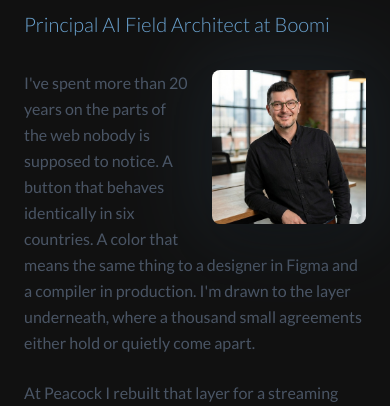
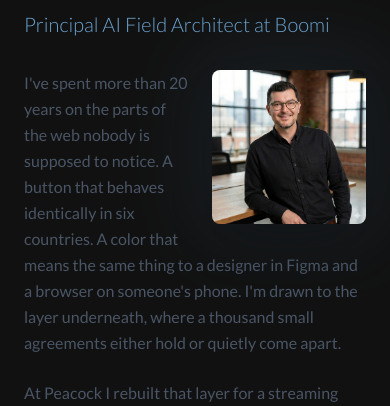
Before and after one commit to joekogit/joekonet-portfolio, a React (Vite) app: page / in a window 390 px wide. Shown: the part 219-625 px from the top of the page. Built offline with nearby package versions, Linux system fonts and the light colour scheme.

Commit message:
Replace compiler/production with browser on someone's phone in Hero
"Compiler in production" read as computer-science jargon in a paragraph about
the web. Figma-to-phone keeps the design/machine pairing and lands the
abstraction on a real device.

```diff
--- a/src/app/components/Hero.tsx
+++ b/src/app/components/Hero.tsx
@@ -26,9 +26,9 @@
           <div className="prose prose-lg max-w-none">
             <p className="text-gray-600 dark:text-gray-400 leading-relaxed mb-6">
               I've spent more than 20 years on the parts of the web nobody is supposed to notice. A button that behaves
-              identically in six countries. A color that means the same thing to a designer in Figma and a compiler in
-              production. I'm drawn to the layer underneath, where a thousand small agreements either hold or quietly
-              come apart.
+              identically in six countries. A color that means the same thing to a designer in Figma and a browser on
+              someone's phone. I'm drawn to the layer underneath, where a thousand small agreements either hold or
+              quietly come apart.
             </p>
             <p className="text-gray-600 dark:text-gray-400 leading-relaxed">
               At Peacock I rebuilt that layer for a streaming service in the middle of going global. Now I do it for AI,
```
